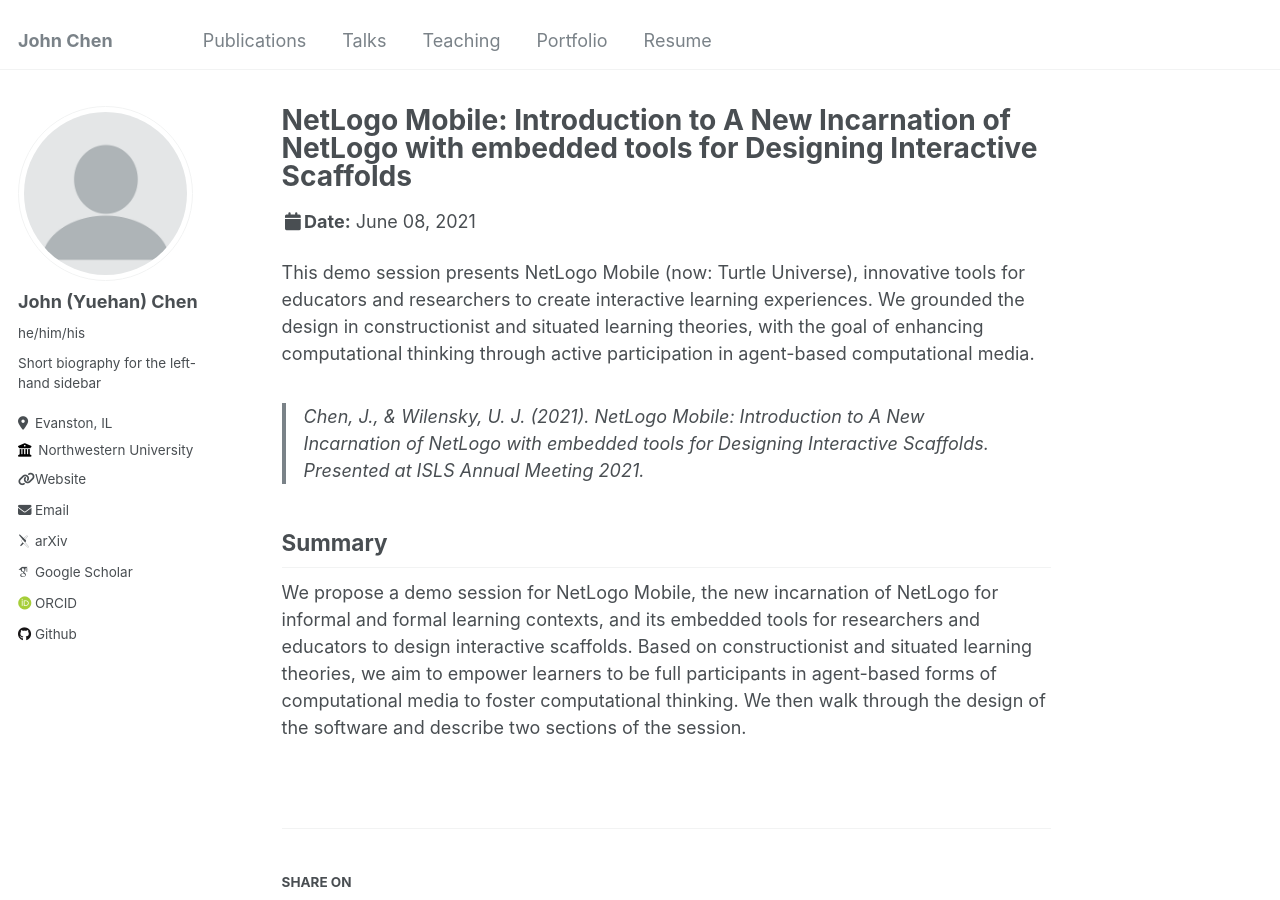
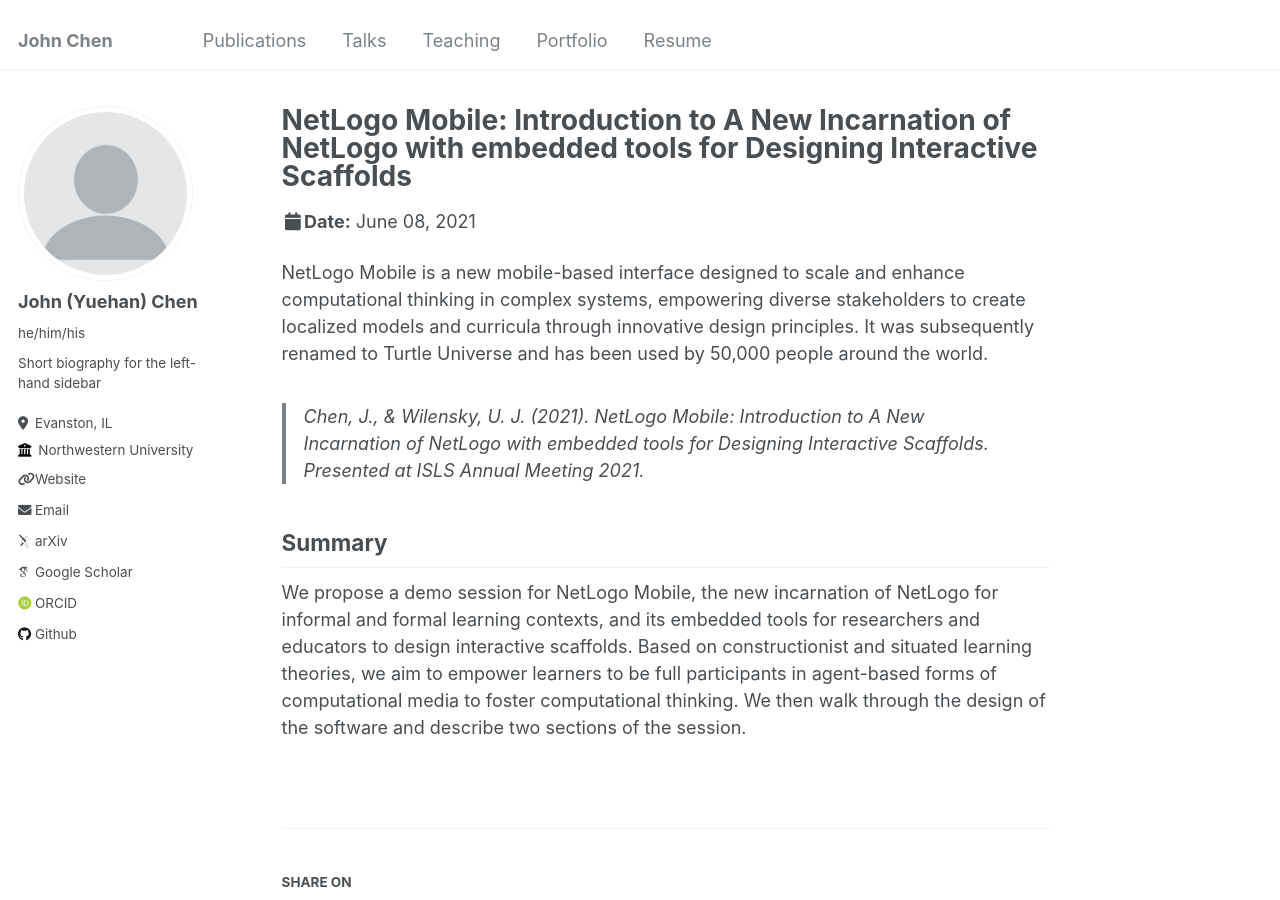
Before and after one commit to CIVITAS-John/website, a Jekyll site: the page built from _talks/2021-netlogo-mobile.md, in a window 1280 px wide and 900 px high. Built offline with Jekyll 4.4.1, drawn with Linux system fonts in a browser that asks for light colours; some web fonts are replaced.

Commit message:
Minor fixes

```diff
--- a/_talks/2021-netlogo-mobile.md
+++ b/_talks/2021-netlogo-mobile.md
@@ -7,7 +7,7 @@
 date: 2021-06-08
 location: "Bochum, Germany"
 ---
-This demo session presents NetLogo Mobile (now: Turtle Universe), innovative tools for educators and researchers to create interactive learning experiences. We grounded the design in constructionist and situated learning theories, with the goal of enhancing computational thinking through active participation in agent-based computational media.
+NetLogo Mobile is a new mobile-based interface designed to scale and enhance computational thinking in complex systems, empowering diverse stakeholders to create localized models and curricula through innovative design principles. It was subsequently renamed to Turtle Universe and has been used by 50,000 people around the world.
 
 > Chen, J., & Wilensky, U. J. (2021). NetLogo Mobile: Introduction to A New Incarnation of NetLogo with embedded tools for Designing Interactive Scaffolds. Presented at ISLS Annual Meeting 2021.
 
```
Also changed, not shown: _talks/2020-netlogo-mobile.md (+1 -1 lines), _talks/2023-netlogo-ar.md (+1 -1 lines).
